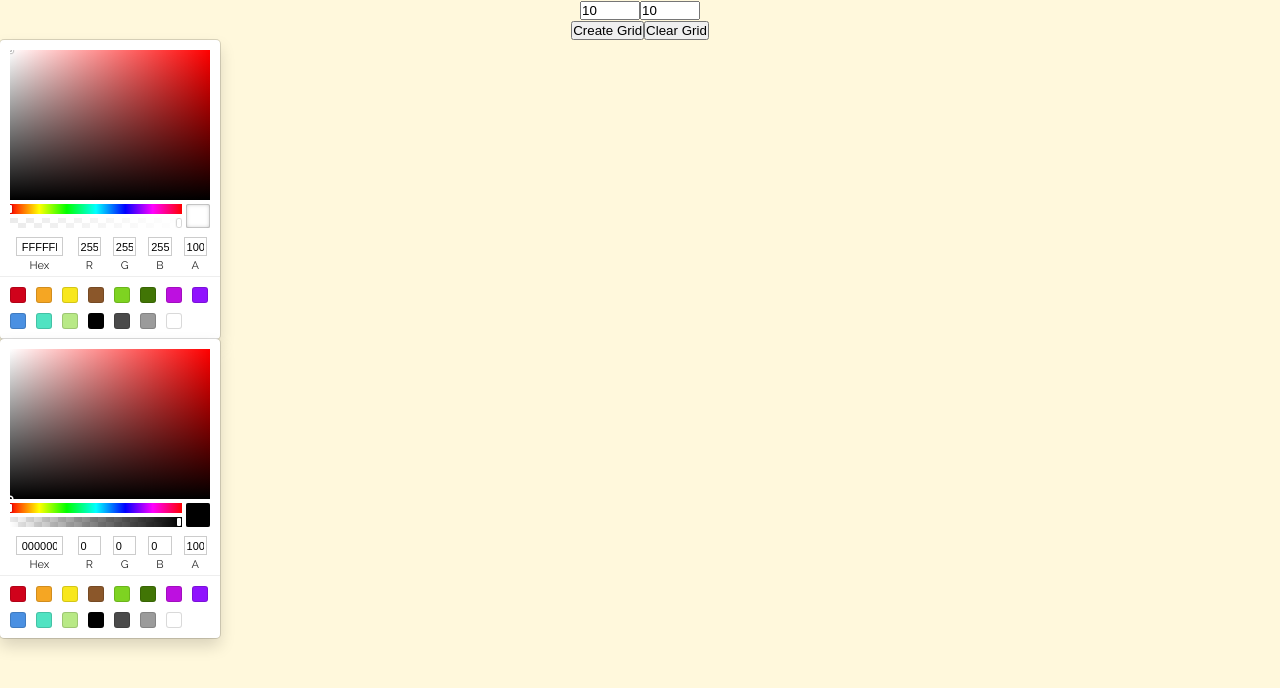
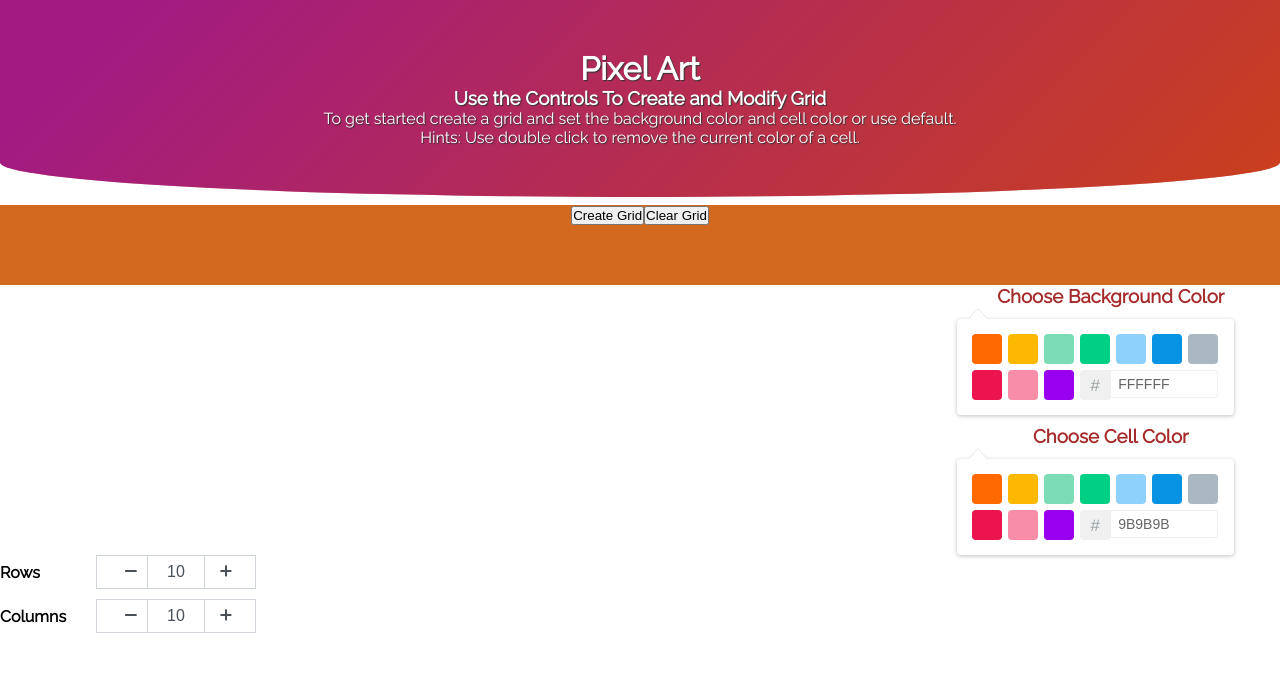
Before and after one commit to UmerSharif/Pixel-Art-App, a React (Create React App) app: page / in a window 1280 px wide. Shown: the top 688 px of the page. Built offline with nearby package versions, Linux system fonts and the light colour scheme.

Commit message:
changing input component

```diff
--- /dev/null
+++ b/src/components/InputComponent/InputComponent.css
@@ -0,0 +1,85 @@
+.number-input input[type="number"] {
+  -webkit-appearance: textfield;
+  -moz-appearance: textfield;
+  appearance: textfield;
+}
+.number-input input[type="number"]::-webkit-inner-spin-button,
+.number-input input[type="number"]::-webkit-outer-spin-button {
+  -webkit-appearance: none;
+}
+/* .number-input {
+  margin-bottom: 1rem;
+} */
+.number-input button {
+  -webkit-appearance: none;
+  background-color: transparent;
+  border: none;
+  align-items: center;
+  justify-content: center;
+  cursor: pointer;
+  margin: 0;
+  position: relative;
+}
+.number-input button:before,
+.number-input button:after {
+  display: inline-block;
+  position: absolute;
+  content: "";
+  height: 2px;
+  transform: translate(-50%, -50%);
+}
+.number-input button.plus:after {
+  transform: translate(-50%, -50%) rotate(90deg);
+}
+.number-input input[type="number"] {
+  text-align: center;
+}
+.number-input.number-input {
+  border: 1px solid #ced4da;
+  width: 10rem;
+  /* border-radius: 0.25rem; */
+}
+.number-input.number-input button {
+  width: 2.6rem;
+  height: 0.7rem;
+}
+.number-input.number-input button.minus {
+  padding-left: 10px;
+}
+.number-input.number-input button:before,
+.number-input.number-input button:after {
+  width: 0.7rem;
+  background-color: #495057;
+}
+.number-input.number-input input[type="number"] {
+  max-width: 4rem;
+  padding: 0.5rem;
+  border: 1px solid #ced4da;
+  border-width: 0 1px;
+  font-size: 1rem;
+  height: 2rem;
+  color: #495057;
+}
+
+/* position adjustment */
+
+h4 {
+  display: inline;
+}
+
+.row__inputs {
+  display: flex;
+  justify-content: space-between;
+  align-items: center;
+}
+
+.col__inputs {
+  display: flex;
+  justify-content: space-between;
+  align-items: center;
+  margin-top: 10px;
+}
+
+.input__controls {
+  width: 20%;
+}
--- /dev/null
+++ b/src/components/InputComponent/InputComponent.js
@@ -0,0 +1,58 @@
+import React, { useState } from "react";
+import "./InputComponent.css";
+export default function InputComponent({ row, col, onChange }) {
+  //   const [row, setRow] = useState(10);
+  //   const [col, setCol] = useState(10);
+
+  const rowDecrease = () => {
+    setRow(row - 1);
+  };
+  const rowIncrease = () => {
+    setRow(row + 1);
+  };
+
+  const colDecrease = () => {
+    setCol(col - 1);
+  };
+  const colIncrease = () => {
+    setCol(col + 1);
+  };
+  return (
+    <>
+      <div className="input__controls">
+        <div className="row__inputs">
+          <h4>Rows</h4>
+          <div className="def-number-input number-input">
+            <button onClick={rowDecrease} className="minus"></button>
+            <input
+              className="quantity"
+              name="quantity"
+              value={row}
+              onChange={e => setRow(e.currentTarget.value)}
+              type="number"
+              min="1"
+              max="40"
+            />
+            <button onClick={rowIncrease} className="plus"></button>
+          </div>
+        </div>
+        <div className="col__inputs">
+          <h4>Columns</h4>
+          <div className="def-number-input number-input">
+            <button onClick={colDecrease} className="minus"></button>
+            <input
+              className="quantity"
+              name="quantity"
+              value={col}
+              onChange={e => setCol(e.currentTarget.value)}
+              type="number"
+              min="1"
+              max="40"
+            />
+            <button onClick={colIncrease} className="plus"></button>
+          </div>
+        </div>
+      </div>
+    </>
+  );
+}
--- a/src/components/Main/MainTable.css
+++ b/src/components/Main/MainTable.css
@@ -17,3 +17,56 @@ tr {
 td {
   width: 20px;
 }
+
+.grid__colorpickers {
+  width: 100%;
+  display: grid;
+  grid-gap: 10px;
+  grid-template-columns: 74% 24%;
+}
+
+header {
+  background-color: brown;
+  text-align: center;
+  width: 100%;
+  height: auto;
+  background-size: cover;
+  background-attachment: fixed;
+  position: relative;
+  overflow: hidden;
+  border-radius: 0 0 85% 85% / 30%;
+}
+
+header .overlay {
+  width: 100%;
+  height: 100%;
+  padding: 50px;
+  color: #fff;
+  text-shadow: 1px 1px 1px #333;
+  background-image: linear-gradient(135deg, #9f05ff69 10%, #fd5e086b 100%);
+}
+
+.controls__colorpickers {
+  text-align: center;
+}
+
+.controls__colorpickers .background {
+  margin-bottom: 10px;
+}
+
+.controls__colorpickers h3 {
+  margin-bottom: 12px;
+  color: brown;
+}
+
+.twitter__picker {
+  width: 90% !important;
+}
+
+/* controls */
+
+.controls__container {
+  margin-top: 8px;
+  background-color: chocolate;
+  height: 5rem;
+}
--- a/src/components/Main/MainTable.js
+++ b/src/components/Main/MainTable.js
@@ -1,14 +1,17 @@
 import React, { useState } from "react";
 import "./MainTable.css";
-import { SketchPicker } from "react-color";
+import { TwitterPicker } from "react-color";
+import InputComponent from "../InputComponent/InputComponent";
 export default function MainTable() {
   // useState stuff
   //TODO: Add reducer pattern
   const [row, setRow] = useState(10);
   const [col, setCol] = useState(10);
   const [background, setBackground] = useState("#fff");
-  const [cellColor, setcellColor] = useState("#000");
+  const [cellColor, setcellColor] = useState("#9B9B9B");
   const [mouseDown, setmouseDown] = useState(false);
+
+  const handleChange = () => {};
 
   const handleBackgroundColor = color => {
     setBackground(color.hex);
@@ -54,15 +57,27 @@ export default function MainTable() {
   const handleClearGrid = () => {
     removeGrid();
     setBackground("#fff");
-    setcellColor("#000");
+    setcellColor("#9B9B9B");
     createGrid();
   };
 
   // useState stuff
   return (
     <>
-      <div className="controls">
-        <label className="builder">
+      <header>
+        <div className="overlay">
+          <h1>Pixel Art </h1>
+          <h3>Use the Controls To Create and Modify Grid</h3>
+          <p>
+            To get started create a grid and set the background color and cell
+            color or use default. <br /> Hints: Use double click to remove the
+            current color of a cell.
+          </p>
+        </div>
+      </header>
+      <div className="controls__container">
+        <div className="controls_rowcol">
+          {/* <label className="builder">
             <input
               type="number"
               name="Trow"
@@ -82,9 +97,10 @@ export default function MainTable() {
               value={col}
               onChange={e => setCol(e.currentTarget.value)}
             />
-        </label>
+          </label> */}
+        </div>
 
-        <div className="builder">
+        <div className="controls__buttons">
           <button type="button" onClick={createGrid}>
             Create Grid
           </button>
@@ -93,12 +109,8 @@ export default function MainTable() {
           </button>
         </div>
       </div>
-      <SketchPicker
-        color={background}
-        onChangeComplete={handleBackgroundColor}
-      />
-
-      <SketchPicker color={cellColor} onChangeComplete={handleCellColor} />
+      <div className="grid__colorpickers">
+        <div className="grid">
           <table
             id="pixel-canvas"
             style={{ backgroundColor: background }}
@@ -111,6 +123,28 @@ export default function MainTable() {
             onTouchEnd={handleMouseStateEnding}
             onDoubleClick={removeCellColor}
           ></table>
+        </div>
+        <div className="controls__colorpickers">
+          <div className="background">
+            <h3>Choose Background Color</h3>
+            <TwitterPicker
+              className="twitter__picker"
+              color={background}
+              onChangeComplete={handleBackgroundColor}
+            />
+          </div>
+
+          <div className="cell">
+            <h3>Choose Cell Color</h3>
+            <TwitterPicker
+              className="twitter__picker"
+              color={cellColor}
+              onChangeComplete={handleCellColor}
+            />
+          </div>
+        </div>
+      </div>
+      <InputComponent row={row} col={col} onChange={handleChange} />
     </>
   );
 }
--- a/src/index.css
+++ b/src/index.css
@@ -32,12 +32,11 @@ body {
 
 div#root {
   height: 100%; /* remove this line to see div.app is no more 100% height */
-  background-color: indigo;
 }
 
 div.App {
   min-height: 100%;
-  background-color: cornsilk;
+  min-width: 100%;
 }
 
 /* height ends */
```
Lines whose indentation alone changed are shown as unchanged.
